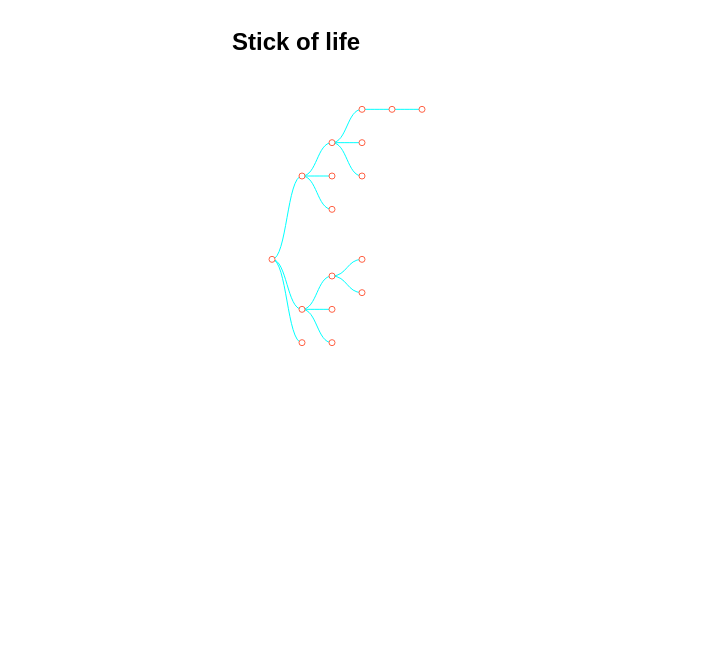
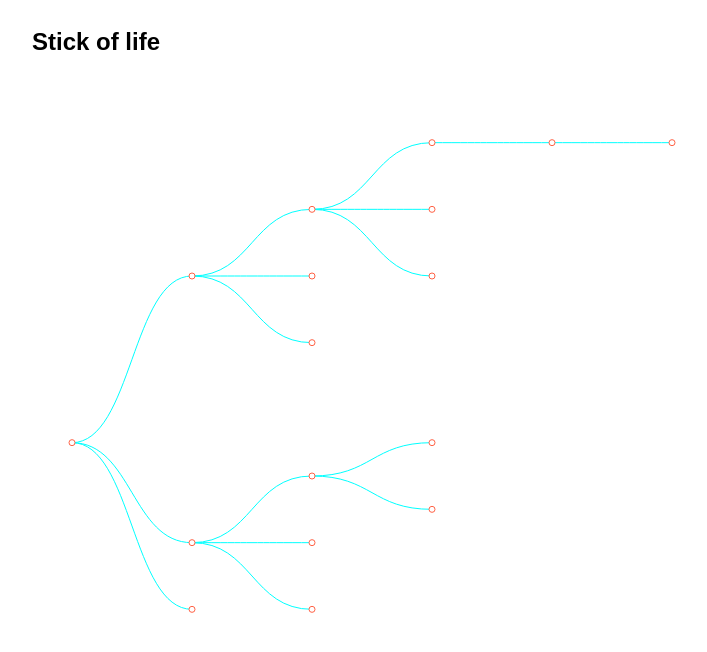
Before and after one commit to TelegraphMoarInterstices/front-end, a website: page public/index.html in a window 1280 px wide. Shown: the whole page, without its empty margins (208-915 px from the left). Drawn offline with nearby package versions, Linux system fonts and the light colour scheme.

Commit message:
Make the dang thing more big.

```diff
--- a/public/app/chart.directive.js
+++ b/public/app/chart.directive.js
@@ -21,15 +21,15 @@ function drawTreeOfLife($scope, $element, $attr) {
   // Set up the svg container for the visualization named 'viz'
   var viz = d3.select($element[0])
     .append('svg')
-    .attr('width', 400)
-    .attr('height', 300)
+    .attr('width', 800)
+    .attr('height', 800)
     .append('svg:g')
     .attr('transform', 'translate(40, 0)')
 
   // Initialize the tree layout?
   var tree =
     d3.layout.tree()
-      .size([300, 150])
+      .size([600, 600])
 
   // Get the x and y from the data
   // Use this to set the 'diagonal' for the pathlink
--- a/public/main.css
+++ b/public/main.css
@@ -1,3 +1,7 @@
+body * {
+  /*outline: pink 1px dotted;*/
+}
+
 body {
         display: flex;
         flex-direction: column;
```
